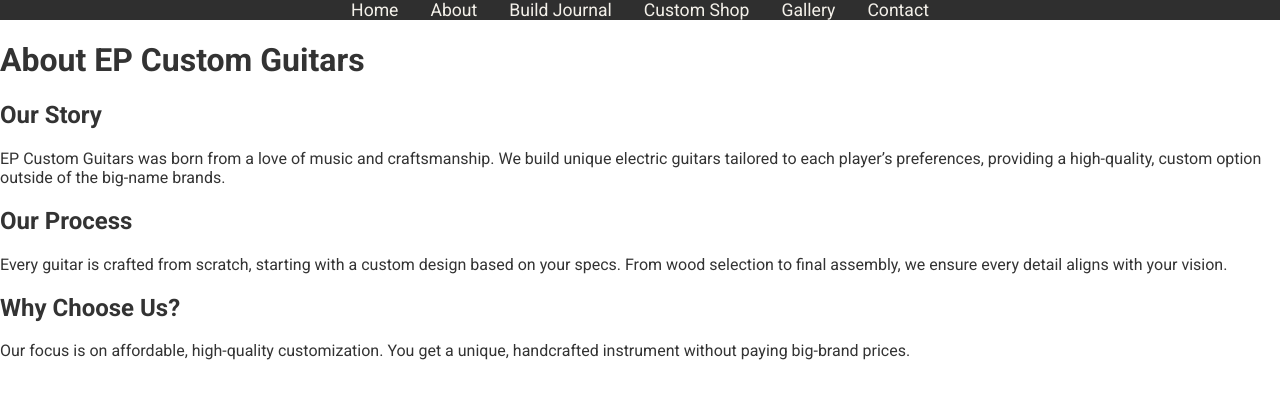
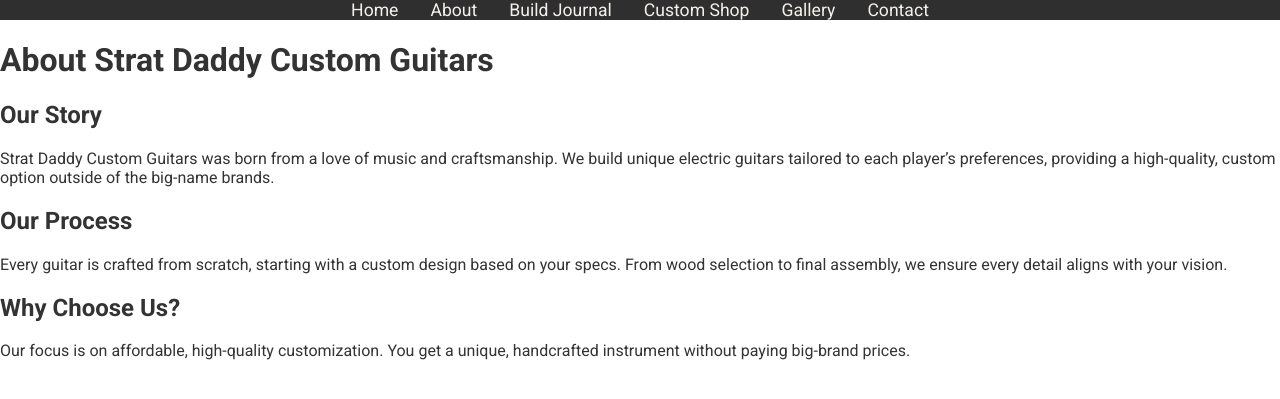
Before and after one commit to stratdaddy/stratdaddy.github.io, a Jekyll site: the page built from about.md, in a window 1280 px wide. Shown: the top 399 px of the page. Built offline with Jekyll 4.4.1, drawn with Linux system fonts in a browser that asks for light colours.

Commit message:
update company name.

```diff
--- a/_config.yml
+++ b/_config.yml
@@ -1,5 +1,5 @@
 remote_theme: pages-themes/time-machine@v0.2.0
 plugins:
 - jekyll-remote-theme
-title: EP Custom Guitars
+title: Strat Daddy Custom Guitars
 baseurl: ""
--- a/about.md
+++ b/about.md
@@ -3,10 +3,10 @@ layout: default
 title: About
 ---
 
-# About EP Custom Guitars
+# About Strat Daddy Custom Guitars
 
 ## Our Story
-EP Custom Guitars was born from a love of music and craftsmanship. We build unique electric guitars tailored to each player’s preferences, providing a high-quality, custom option outside of the big-name brands.
+Strat Daddy Custom Guitars was born from a love of music and craftsmanship. We build unique electric guitars tailored to each player’s preferences, providing a high-quality, custom option outside of the big-name brands.
 
 ## Our Process
 Every guitar is crafted from scratch, starting with a custom design based on your specs. From wood selection to final assembly, we ensure every detail aligns with your vision.
--- a/index.html
+++ b/index.html
@@ -4,12 +4,12 @@ title: Home
 ---
 
 <div class="hero">
-  <h1>EP Custom Guitars</h1>
+  <h1>Strat Daddy Custom Guitars</h1>
   <p>Crafted for You, From the Ground Up</p>
   <img src="{{ '/assets/images/strat.jpeg' | relative_url }}" alt="Hero Image of Guitar" class="hero-image">
 </div>
 
 <div class="intro">
-  <h2>Welcome to EP Custom Guitars</h2>
-  <p>We create custom electric guitars for players looking for a personalized touch at competitive prices. Explore our journey and see why EP Custom Guitars is your ultimate choice for craftsmanship and quality.</p>
+  <h2>Welcome to Strat Daddy Custom Guitars</h2>
+  <p>We create custom electric guitars for players looking for a personalized touch at competitive prices. Explore our journey and see why Strat Daddy Custom Guitars is your ultimate choice for craftsmanship and quality.</p>
 </div>
```
Also changed, not shown: _posts/sample_post.md (+1 -1 lines).
